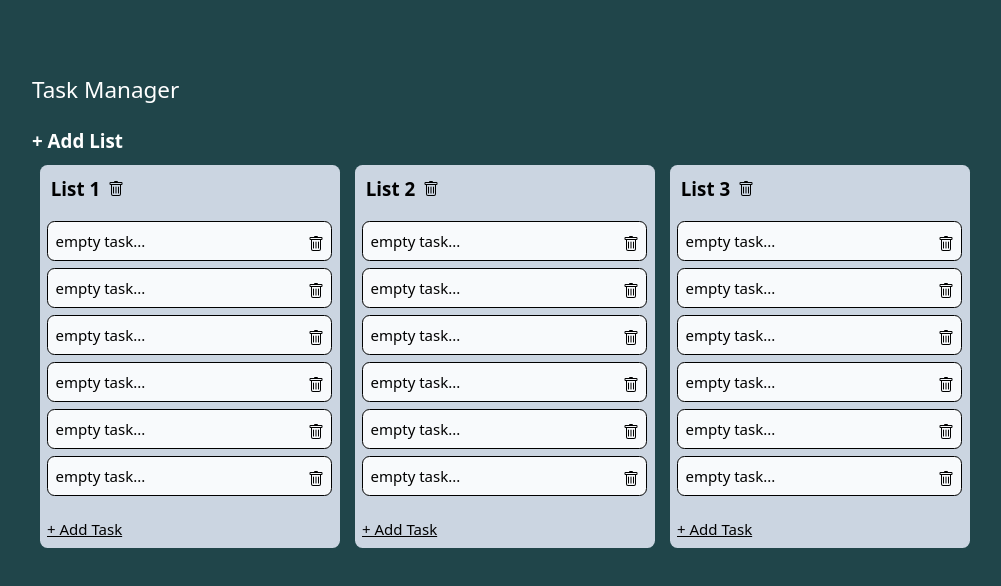
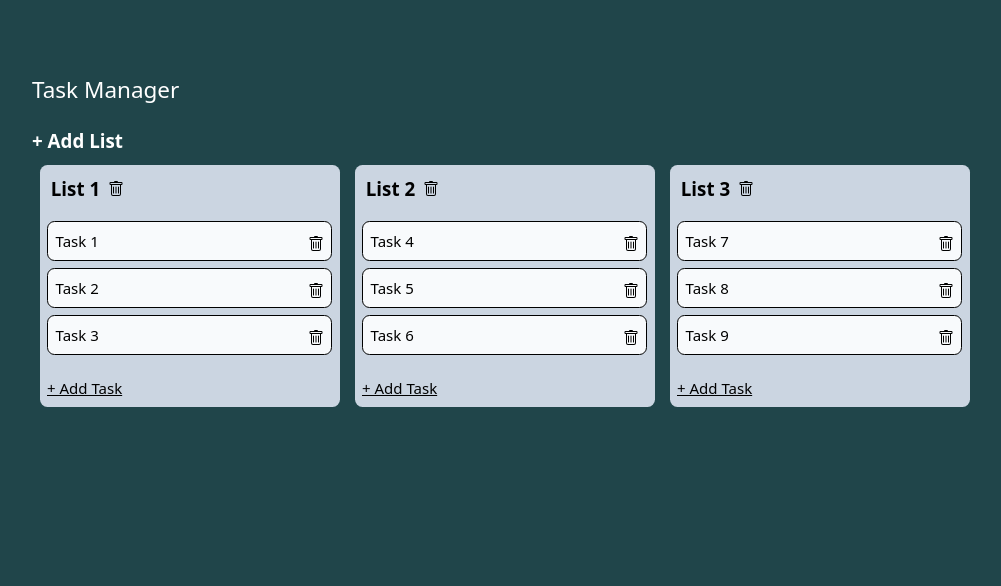
Before and after one commit to allanReyMacasaquit/almac, a SvelteKit app in the folder apps/task/: page /task-manager in a window 1280 px wide. Shown: the top 586 px of the page, without its empty margins (43-1044 px from the left). Built offline with nearby package versions, Linux system fonts and the light colour scheme.

Commit message:
iterate tasks

```diff
--- a/apps/task/src/components/task-manager/TaskItem.svelte
+++ b/apps/task/src/components/task-manager/TaskItem.svelte
@@ -1,5 +1,5 @@
 <script>
-  export let items = "empty task...";
+  export let items;
 </script>
 
 <div class="flex-it border border-solid p-2 rounded-lg bg-slate-50 mb-2 cursor-pointer">
--- a/apps/task/src/components/task-manager/TaskList.svelte
+++ b/apps/task/src/components/task-manager/TaskList.svelte
@@ -2,6 +2,7 @@
   import TaskItem from "./TaskItem.svelte";
 
   export let listTitle;
+  export let tasks;
 </script>
 
 <div class="flex-it h-full w-80 max-w-sm min-h-full m-2 my-0">
@@ -30,12 +31,9 @@
       </div>
     </div>
     <div class="overflow-x-hidden overflow-y-auto with-scrollbar p-2">
-      <TaskItem />
-      <TaskItem />
-      <TaskItem />
-      <TaskItem />
-      <TaskItem />
-      <TaskItem />
+      {#each tasks as task (task.id)}
+        <TaskItem items={task.text} />
+      {/each}
     </div>
     <button class="underline flex p-2"> + Add Task </button>
   </div>
--- a/apps/task/src/routes/task-manager/+page.svelte
+++ b/apps/task/src/routes/task-manager/+page.svelte
@@ -39,11 +39,9 @@
   </button>
   <div class="flex-it h-full">
     <div class="flex-it flex-row rounded-xl h-full">
-      <!-- TASK LIST START -->
       {#each taskList as list (list.id)}
-        <TaskList listTitle={list.text} />
+        <TaskList listTitle={list.text} tasks={list.items} />
       {/each}
-      <!-- TASK LIST END -->
     </div>
   </div>
 </div>
```
